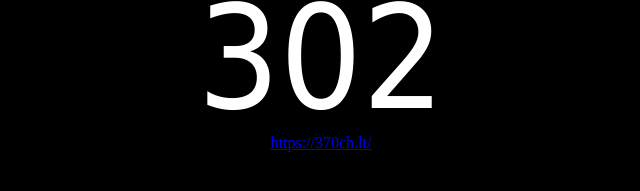
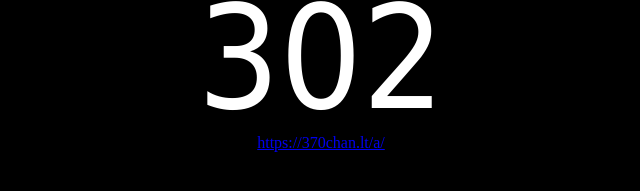
Before and after one commit to 370chan/370chan.github.io, a plain HTML site: page index.html in a window 1280 px wide. Shown: the part 353-544 px from the top of the page, 327-967 px from the left. Drawn offline with Linux system fonts and the light colour scheme.

Commit message:
Update index.html

```diff
--- a/index.html
+++ b/index.html
@@ -10,7 +10,7 @@
 		<div style="position: fixed;text-align: center;width: 100%;top: calc(50% - 200px);">
 			<video autoplay="" controls="" loop="" src="/370partyswf.webm"></video><br>
 			<span style="color: white;font-size: 144px;font-family: tahoma;line-height: 0.8;">302</span><br><br>
-			<a href="https://370ch.lt/">https://370ch.lt/</a>
+			<a href="https://370chan.lt/a/">https://370chan.lt/a/</a>
 		</div>
 	</body>
 </html>
```
